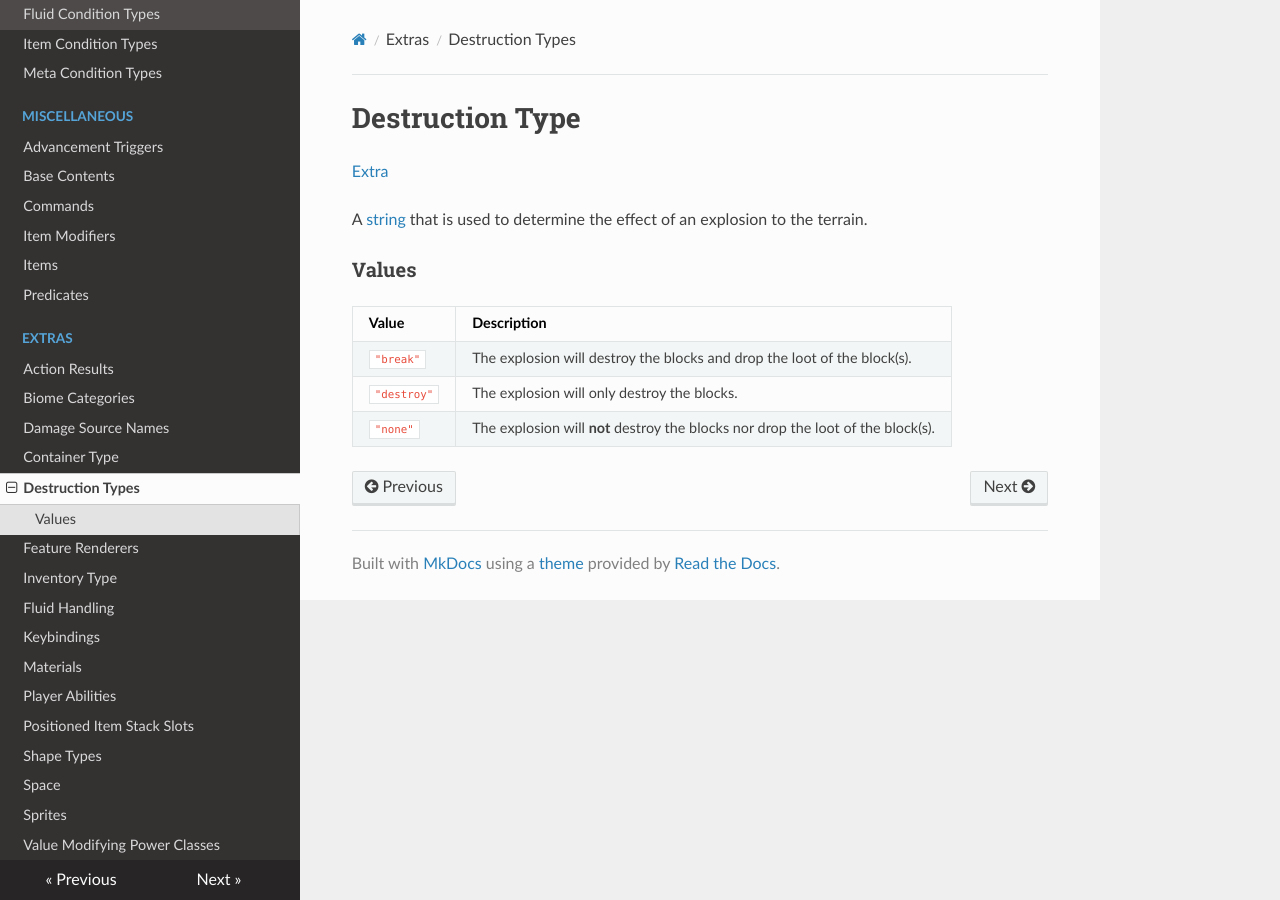
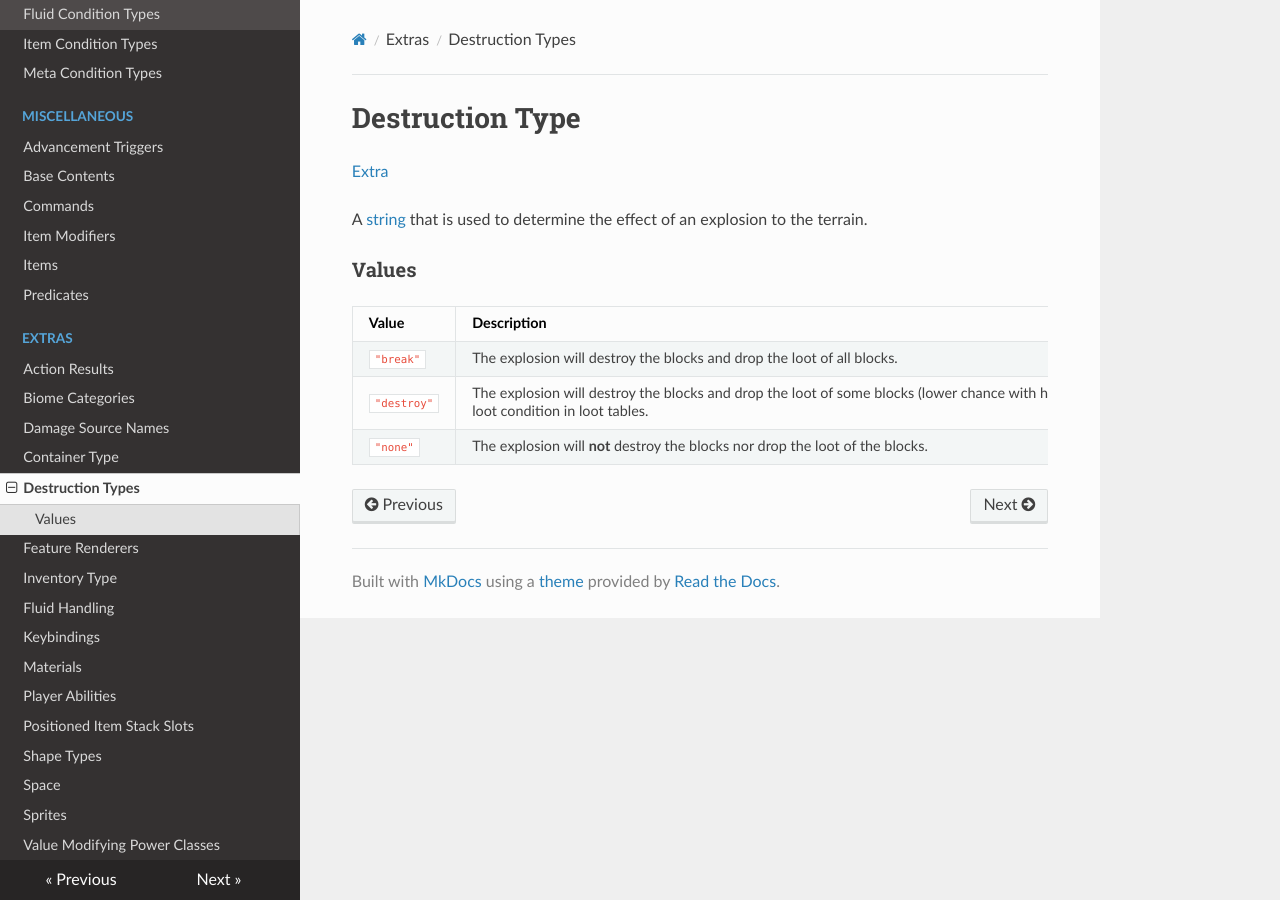
Before and after one commit to apace100/origins-docs, an MkDocs documentation site: the page built from docs/misc/extras/destruction_types.md, in a window 1280 px wide. Built offline with MkDocs 1.6.1, drawn with Linux system fonts in a browser that asks for light colours; nearby versions of some CDN libraries.

Commit message:
Corrected `destroy` destruction type

```diff
--- a/docs/misc/extras/destruction_types.md
+++ b/docs/misc/extras/destruction_types.md
@@ -14,6 +14,6 @@ A [string](../../types/data_types/string.md) that is used to determine the effec
 
 Value       | Description
 ------------|------------
-`"break"`   | The explosion will destroy the blocks and drop the loot of the block(s).
-`"destroy"` | The explosion will only destroy the blocks.
-`"none"`    | The explosion will **not** destroy the blocks nor drop the loot of the block(s).
+`"break"`   | The explosion will destroy the blocks and drop the loot of all blocks.
+`"destroy"` | The explosion will destroy the blocks and drop the loot of some blocks (lower chance with higher explosion power, checks `survives_explosion` loot condition in loot tables.
+`"none"`    | The explosion will **not** destroy the blocks nor drop the loot of the blocks.
```
